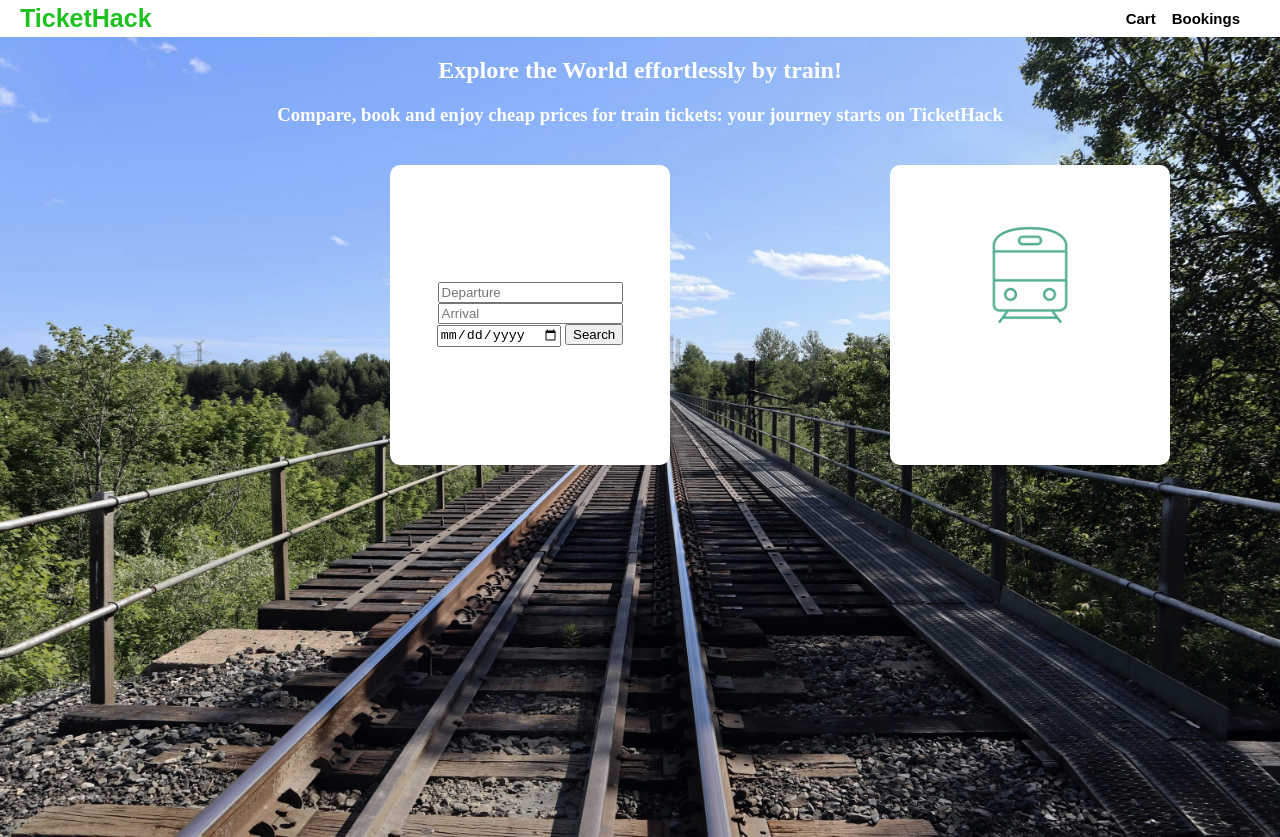
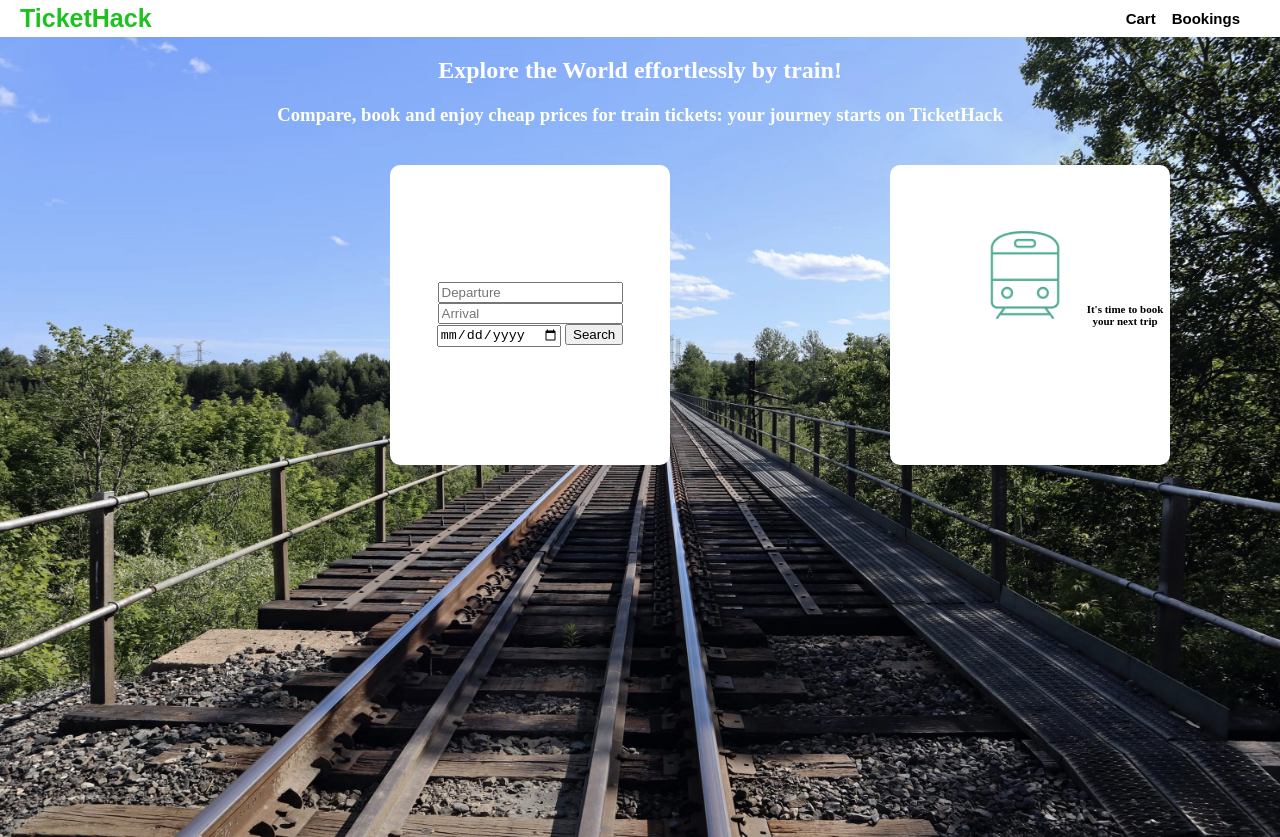
Before and after one commit to ManonVentura/tickethack-FrontEnd, a plain HTML site: page index.html in a window 1280 px wide. Drawn offline with Linux system fonts and the light colour scheme.

Commit message:
essais alignement test

```diff
--- a/index.html
+++ b/index.html
@@ -47,6 +47,8 @@
         </div>
         <div id="resultbloc">
           <img class="trainimg" src="images/train.png" alt="train">
+          <p class="text"> It's time to book your next trip</p>
+
 
 
 
--- a/style.css
+++ b/style.css
@@ -91,8 +91,9 @@ body {
 
   }
   .trainimg {
-    height: 120px;
+    height: 110px;
     margin-bottom: 80px;
+    margin-left: 80px;
   }
 
 
@@ -141,8 +142,9 @@ body {
 
 /* Texts */
 
-.book {
+.text {
+    color: black;
     font-weight: bold;
-    margin-top: 150px;
-    margin-right: 100px;
+    text-align: center;
+    font-size: 11px;
 }
```
